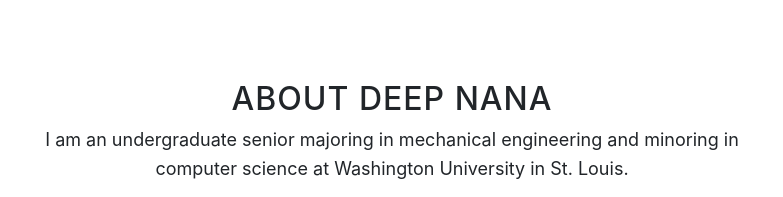
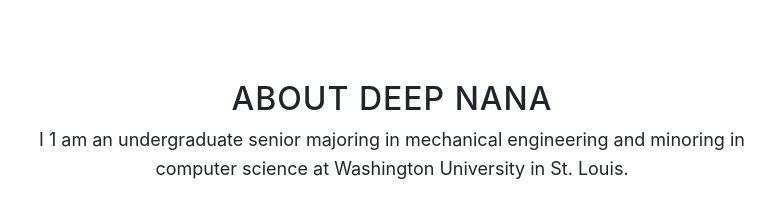
Before and after one commit to deepnana/deepnana.github.io, a website with bundled scripts: page index.html in a window 1280 px wide. Shown: the part 920-1117 px from the top of the page, 248-1031 px from the left. Built offline with nearby package versions, Linux system fonts and the light colour scheme.

Commit message:
Update index.html

```diff
--- a/index.html
+++ b/index.html
@@ -72,7 +72,7 @@
         <div class="row">
           <div class="col-lg-8 mx-auto">
             <h2>About Deep Nana</h2>
-            <p>I am an undergraduate senior majoring in mechanical engineering and minoring in computer science at Washington University in St. Louis.</p>
+            <p>I 1 am an undergraduate senior majoring in mechanical engineering and minoring in computer science at Washington University in St. Louis.</p>
             <p>This page is a compilation of all the projects I have accomplished and my various experiences and activities.</p>
           </div>
         </div>
```
